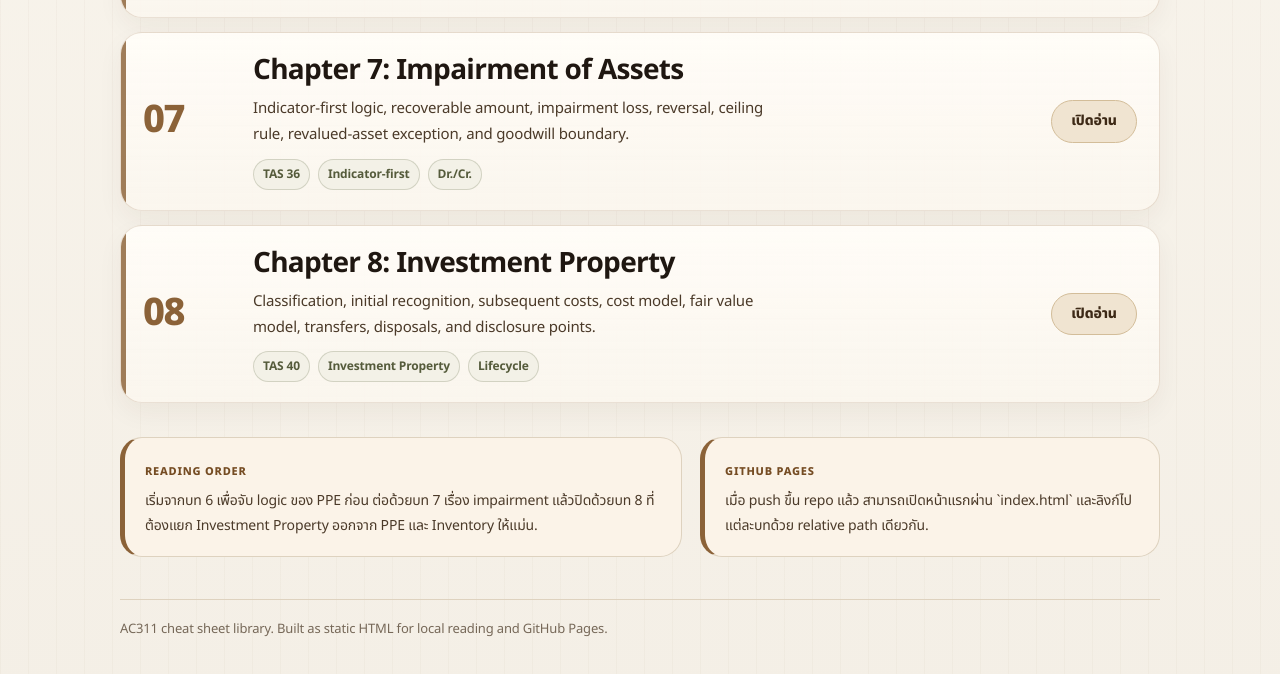
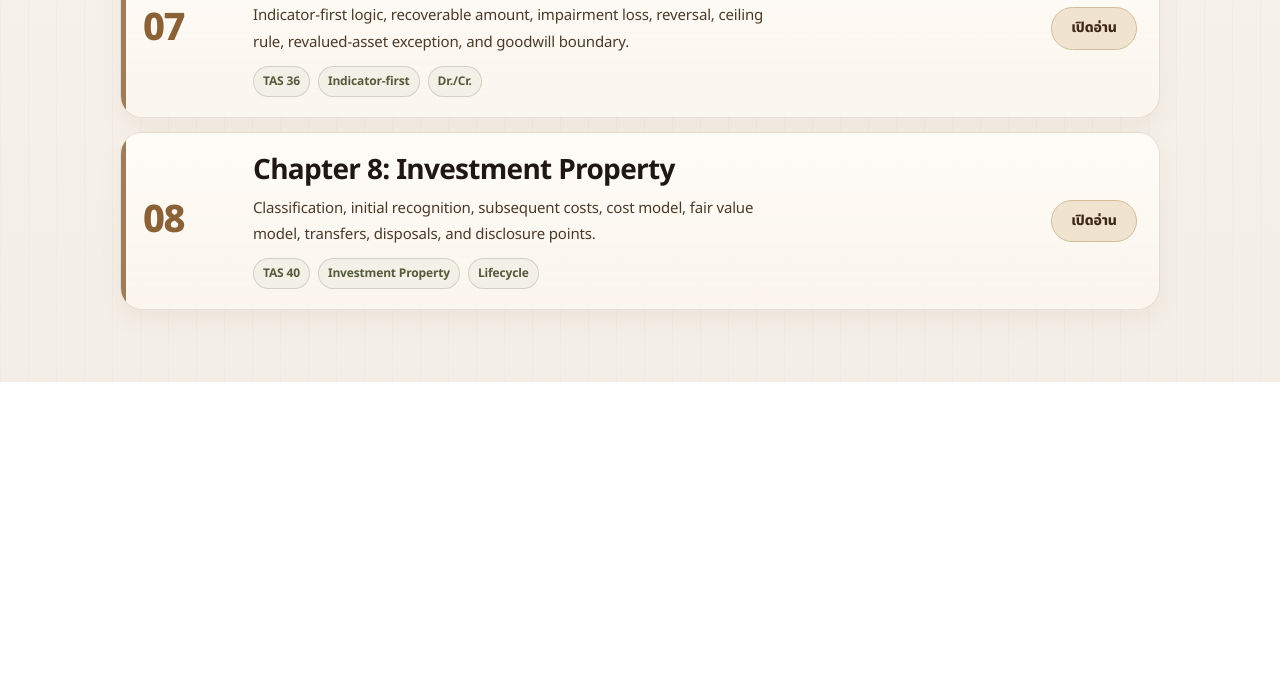
Before and after one commit to Tusgof/ac311-cheat-sheet, a plain HTML site: page index.html in a window 1280 px wide. Shown: the part 738-1412 px from the top of the page. After the commit the page ends 1120 px from the top, so only its background shows below. Drawn offline with Linux system fonts and the light colour scheme.

Commit message:
Remove extra library page copy

```diff
--- a/index.html
+++ b/index.html
@@ -68,7 +68,7 @@
       text-transform:uppercase;
     }
     h1,h2,h3,p { margin:0; }
-    h1,h2,h3,.eyebrow,.chapter-number,.chapter-link,.chip,.note-label { font-family:var(--font-sans); }
+    h1,h2,h3,.eyebrow,.chapter-number,.chapter-link,.chip { font-family:var(--font-sans); }
     h1 {
       max-width:12ch;
       color:#36261c;
@@ -216,39 +216,6 @@
       font-weight:800;
       white-space:nowrap;
     }
-    .notes {
-      display:grid;
-      grid-template-columns:1.1fr .9fr;
-      gap:18px;
-      margin-top:34px;
-    }
-    .note {
-      padding:18px 20px;
-      border:1px solid var(--line);
-      border-left:5px solid var(--accent);
-      border-radius:var(--radius-lg);
-      background:var(--note);
-    }
-    .note-label {
-      display:inline-flex;
-      margin-bottom:8px;
-      color:#754c23;
-      font-size:11px;
-      font-weight:800;
-      letter-spacing:.07em;
-      text-transform:uppercase;
-    }
-    .note p {
-      color:#4b3a29;
-      font-size:14px;
-    }
-    .footer-note {
-      margin-top:42px;
-      padding-top:18px;
-      border-top:1px solid var(--line);
-      color:var(--muted);
-      font-size:13px;
-    }
     @media (max-width:760px) {
       body { background-size:auto, 22px 22px, auto; }
       .page {
@@ -275,7 +242,6 @@
         justify-self:start;
         width:100%;
       }
-      .notes { grid-template-columns:1fr; }
     }
     @media (prefers-reduced-motion:reduce) {
       html { scroll-behavior:auto; }
@@ -289,18 +255,14 @@
     <header class="masthead">
       <div class="eyebrow">AC311 Intermediate Accounting 1</div>
       <h1>Exam Sheet Library</h1>
-      <p class="lead">หน้ารวมสำหรับเลือกอ่านชีทแต่ละบท เปิดจากไฟล์นี้หรือจาก GitHub Pages ได้ทันที เหมาะสำหรับทวนก่อนสอบแบบอ่านต่อเนื่อง.</p>
       <div class="subject-line">
         <span>Clean student notebook</span>
-        <span>Chapter 6-8</span>
-        <span>HTML ready</span>
       </div>
     </header>
 
     <section class="library" aria-labelledby="library-title">
       <div class="section-heading">
         <h2 id="library-title">เลือกบทที่ต้องการอ่าน</h2>
-        <p>เรียงตามลำดับเนื้อหาเรียน: PPE measurement, impairment, investment property.</p>
       </div>
 
       <div class="chapter-list">
@@ -336,18 +298,6 @@
       </div>
     </section>
 
-    <section class="notes" aria-label="Reading notes">
-      <div class="note">
-        <span class="note-label">Reading Order</span>
-        <p>เริ่มจากบท 6 เพื่อจับ logic ของ PPE ก่อน ต่อด้วยบท 7 เรื่อง impairment แล้วปิดด้วยบท 8 ที่ต้องแยก Investment Property ออกจาก PPE และ Inventory ให้แม่น.</p>
-      </div>
-      <div class="note">
-        <span class="note-label">GitHub Pages</span>
-        <p>เมื่อ push ขึ้น repo แล้ว สามารถเปิดหน้าแรกผ่าน `index.html` และลิงก์ไปแต่ละบทด้วย relative path เดียวกัน.</p>
-      </div>
-    </section>
-
-    <p class="footer-note">AC311 cheat sheet library. Built as static HTML for local reading and GitHub Pages.</p>
   </main>
 
 </body>
```
